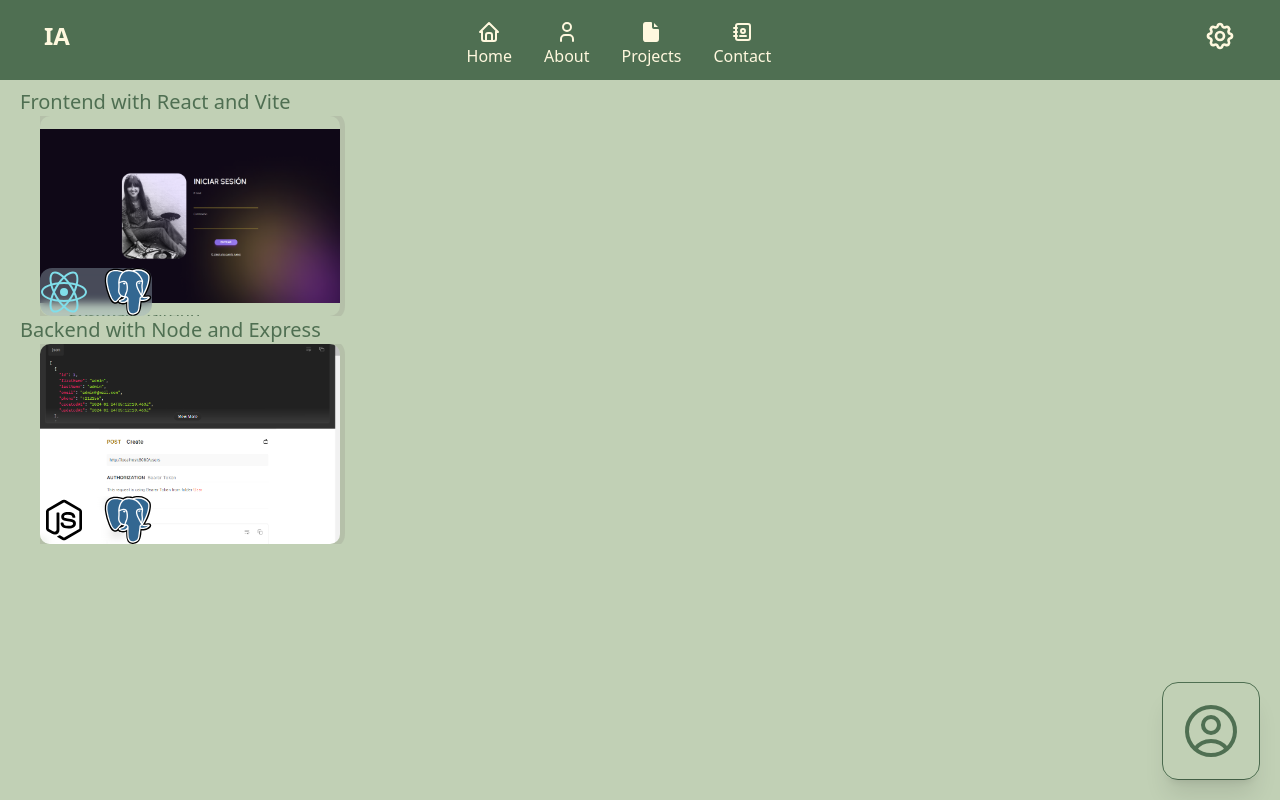
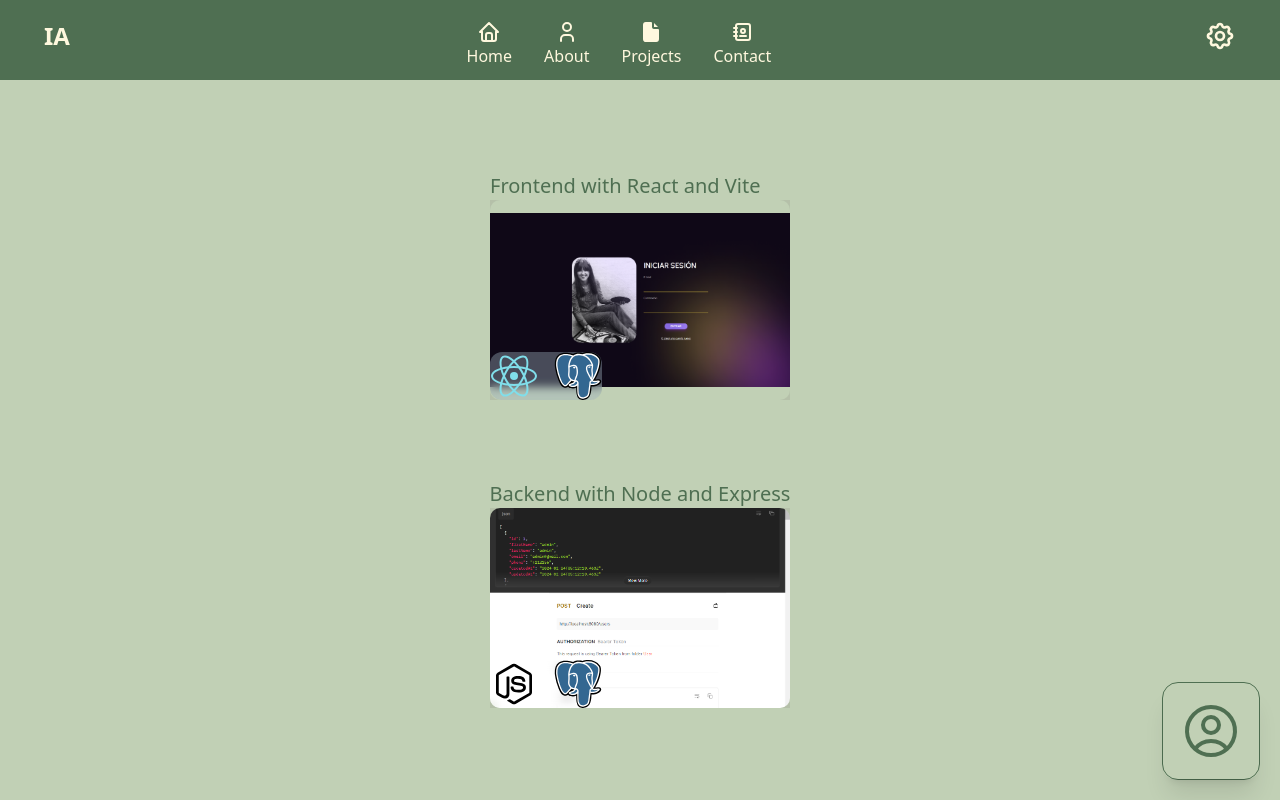
Before and after one commit to viac321/PortFolio, a React (Vite) app: page /#/projects in a window 1280 px wide. Built offline with nearby package versions, Linux system fonts and the light colour scheme.

Commit message:
project cards need corrections

```diff
--- a/src/Lenguages/en/en.json
+++ b/src/Lenguages/en/en.json
@@ -7,7 +7,8 @@
     "About": "About",
     "Technologies": "Technologies",
     "Projects": "Projects",
-    "Contact": "Contact"
+    "Contact": "Contact",
+    "Settings": "Settings"
   },
   "Home": {
     "profession": "Fullstack Web Developer",
@@ -32,7 +33,7 @@
     "Frontend": "Frontend with React and Vite",
     "more": "See more",
     "CF1": "Music App",
-    "CF1C": "This App requires the use of global and local states, react router, protect routes with the use of TOKEN and has communication with the Spotify API. Link to github: https://github.com/EstebanMartinez09/entregable6",
+    "CF1C": "This App requires the use of global and local states, react router, protect routes with the use of TOKEN and has communication with the Spotify API.",
     "CF2": "Pokemon App",
     "CF2C": "This project uses axios, redux and React Router, to be able to consume the Pokemon API and display the pokedex, allowing filtering by type and name, allowing you to modify the number of Pokemon displayed per page.",
     "CF3": "Rick and Morty App",
--- a/src/Lenguages/es/es.json
+++ b/src/Lenguages/es/es.json
@@ -8,7 +8,7 @@
     "Technologies": "Tecnologias",
     "Projects": "Proyectos",
     "Contact": "Contacto",
-    "LengBtn": "Es"
+    "Settings": "Settings"
   },
   "Home": {
     "profession": "Desarrolldor web Fullstack",
--- a/src/assets/components/BarNav.jsx
+++ b/src/assets/components/BarNav.jsx
@@ -106,6 +106,7 @@ export default function BarNav() {
                             <span className="sr-only">Open user menu</span>
                             <IconSettings className="h-8 w-8 rounded-full text-c-4 dark:text-d-4" />
 
+
                           </Menu.Button>
                         </div>
                         <Transition
@@ -137,7 +138,7 @@ export default function BarNav() {
                               </label>
 
                               <label className="ml-6 relative inline-flex items-center cursor-pointer">
-                                <input className="sr-only peer" type="checkbox" onChange={handleToggleTheme}/>
+                                <input className="sr-only peer" type="checkbox" onChange={handleToggleTheme} />
                                 <div className="w-16 h-8 rounded-full ring-0 peer duration-500 outline-none
                                 bg-c-2 overflow-hidden before:flex before:items-center before:justify-center
                                   after:flex after:items-center after:justify-center before:content-['☀️']
@@ -178,7 +179,8 @@ export default function BarNav() {
 
               <Disclosure.Panel className="md:hidden">
                 <div className="space-y-1 px-2 pb-3 pt-2 sm:px-3">
-                  <ul className="grid grid-flow-col justify-self-center font-thin size-sm gap-8 text-c-4 ">
+                  <ul className="grid grid-flow-col justify-self-center font-thin size-sm
+                   gap-8 max-md:gap-2 text-c-4 max-md:text-sm">
 
                     <li className="">
                       <Link className="w-full flex flex-col items-center hover:text-d-4" Link to={"/"}>
@@ -209,12 +211,15 @@ export default function BarNav() {
                       </Link>
                     </li>
 
-                    <Menu as="div" className="relative ml-3">
+                    <Menu as="div" className="relative">
                       <div>
-                        <Menu.Button className="relative flex max-w-xs items-center rounded-full bg-gray-800 text-sm focus:outline-none ">
+                        <Menu.Button className="relative flex max-w-xs items-center
+                        rounded-full text-sm focus:outline-none
+                         max-md:text-xs max-md:flex-col">
                           <span className="absolute -inset-1.5" />
                           <span className="sr-only">Open user menu</span>
-                          <IconSettings className="h-8 w-8 rounded-full text-c-4" />
+                          <IconSettings className="h-8 w-8 max-md:size-6 rounded-full text-c-4" />
+                          <span>  {t("SideBar.Settings")} </span>
 
                         </Menu.Button>
                       </div>
@@ -247,7 +252,7 @@ export default function BarNav() {
                             </label>
 
                             <label className="ml-6 relative inline-flex items-center cursor-pointer">
-                              <input className="sr-only peer" type="checkbox" onChange={handleToggleTheme}/>
+                              <input className="sr-only peer" type="checkbox" onChange={handleToggleTheme} />
                               <div className="w-16 h-8 rounded-full ring-0 peer duration-500 outline-none
                                 bg-c-2 overflow-hidden before:flex before:items-center before:justify-center
                                   after:flex after:items-center after:justify-center before:content-['☀️']
--- a/src/assets/pages/Projects.jsx
+++ b/src/assets/pages/Projects.jsx
@@ -13,10 +13,12 @@ const Projects = () => {
 
   return (
     <>
-      <main className="bg-c-2 dark:bg-d-2 pt-20">
+      <main className="bg-c-2 dark:bg-d-2 pt-20 flex flex-col
+      items-center justify-center gap-20
+      min-h-screen">
         <div className=''>
-          <h2 className='pl-5 pt-2 text-c-1 dark:text-d-1 text-xl font-medium'>{t("Projects.Frontend")}</h2>
-          <section className=" overflow-hidden ml-10" ref={emblaRefFrontend}>
+          <h2 className=' text-c-1 dark:text-d-1 text-xl font-medium'>{t("Projects.Frontend")}</h2>
+          <section className=" overflow-hidden " ref={emblaRefFrontend}>
             <div className="flex gap-4 dark:text-d-4">
               <div className="card">
                 <section className="absolute" >
@@ -27,9 +29,9 @@ const Projects = () => {
                   </div>
                 </section>
                 <div className="card__content bg-c-3 dark:bg-d-3 text-c-1 dark:text-d-1">
-                  <p className="card__title">{t("Projects.CF3")}</p>
-                  <p className="card__description">{t("Projects.CF3C")}</p>
-                  <div className='p-2 flex gap-3'>
+                  <p className="card__title">{t("Projects.CF1")}</p>
+                  <p className="card__description">{t("Projects.CF1C")}</p>
+                  <div className='flex gap-3'>
                     <div>
                       <a className='text-c-1 hover:text-d-3 dark:text-d-1 dark:hover:text-d-4' href="https://documenter.getpostman.com/view/32639599/2sA2rDxgPA">Postman</a>
                     </div>
@@ -38,26 +40,16 @@ const Projects = () => {
                     </div>
                   </div>
                 </div>
-                <div className="card__content bg-c-3 dark:bg-d-3 text-c-1 dark:text-d-1">
-                  <p className="card__title">{t("Projects.CB2")}</p>
-                  <p className="card__description">{t("Projects.CB2C")}</p>
-                  <div className='p-2 flex gap-3'>
-                    <div>
-                      <a className='text-c-1 hover:text-d-3 dark:text-d-1 dark:hover:text-d-4' href="https://documenter.getpostman.com/view/32639599/2sA2rDxgPA">Postman</a>
-                    </div>
-                    <div>
-                      <a className='text-c-1 hover:text-d-3 dark:text-d-1 dark:hover:text-d-4' href="https://github.com/viac321/ecommerce ">GitHub</a>
-                    </div>
-                  </div>
-                </div>
+
               </div>
 
             </div>
           </section>
         </div>
 
-        <h2 className='pl-5  text-c-1 dark:text-d-1 text-xl font-medium'>{t("Projects.Backend")}</h2>
-        <div className='pl-10'>
+
+        <div className=''>
+          <h2 className='text-c-1 dark:text-d-1 text-xl font-medium'>{t("Projects.Backend")}</h2>
           <section className="overflow-hidden h-full " ref={emblaRefBackend}>
 
             <div className="card">
@@ -83,7 +75,7 @@ const Projects = () => {
               <div className="card__content bg-c-3 dark:bg-d-3 text-c-1 dark:text-d-1">
                 <p className="card__title">{t("Projects.CB2")}</p>
                 <p className="card__description">{t("Projects.CB2C")}</p>
-                <div className='p-2 flex gap-3'>
+                <div className=' flex gap-3'>
                   <div>
                     <a className='text-c-1 hover:text-d-3 dark:text-d-1 dark:hover:text-d-4' href="https://documenter.getpostman.com/view/32639599/2sA2rDxgPA">Postman</a>
                   </div>
--- /dev/null
+++ b/src/assets/pages/Prueba.jsx
@@ -0,0 +1,36 @@
+<div className="flex gap-4 dark:text-d-4">
+    <div className="card">
+        <section className="absolute" >
+            <img className='' src="./img/MusicApp.png" alt="" />
+            <div className="flex gap-4 fixed bottom-0 rounded-xl bg-d-3/40 backdrop-blur-sm" >
+                <img className='size-[48px]' src="./img/react.svg" alt="" />
+                <img className='size-[48px]' src="./img/sql-svgrepo-com.svg" alt="" />
+            </div>
+        </section>
+        <div className="card__content bg-c-3 dark:bg-d-3 text-c-1 dark:text-d-1">
+            <p className="card__title">{t("Projects.CF3")}</p>
+            <p className="card__description">{t("Projects.CF3C")}</p>
+            <div className='p-2 flex gap-3'>
+                <div>
+                    <a className='text-c-1 hover:text-d-3 dark:text-d-1 dark:hover:text-d-4' href="https://documenter.getpostman.com/view/32639599/2sA2rDxgPA">Postman</a>
+                </div>
+                <div>
+                    <a className='text-c-1 hover:text-d-3 dark:text-d-1 dark:hover:text-d-4' href="https://github.com/viac321/ecommerce ">GitHub</a>
+                </div>
+            </div>
+        </div>
+        <div className="card__content bg-c-3 dark:bg-d-3 text-c-1 dark:text-d-1">
+            <p className="card__title">{t("Projects.CB2")}</p>
+            <p className="card__description">{t("Projects.CB2C")}</p>
+            <div className='p-2 flex gap-3'>
+                <div>
+                    <a className='text-c-1 hover:text-d-3 dark:text-d-1 dark:hover:text-d-4' href="https://documenter.getpostman.com/view/32639599/2sA2rDxgPA">Postman</a>
+                </div>
+                <div>
+                    <a className='text-c-1 hover:text-d-3 dark:text-d-1 dark:hover:text-d-4' href="https://github.com/viac321/ecommerce ">GitHub</a>
+                </div>
+            </div>
+        </div>
+    </div>
+
+</div>
```
